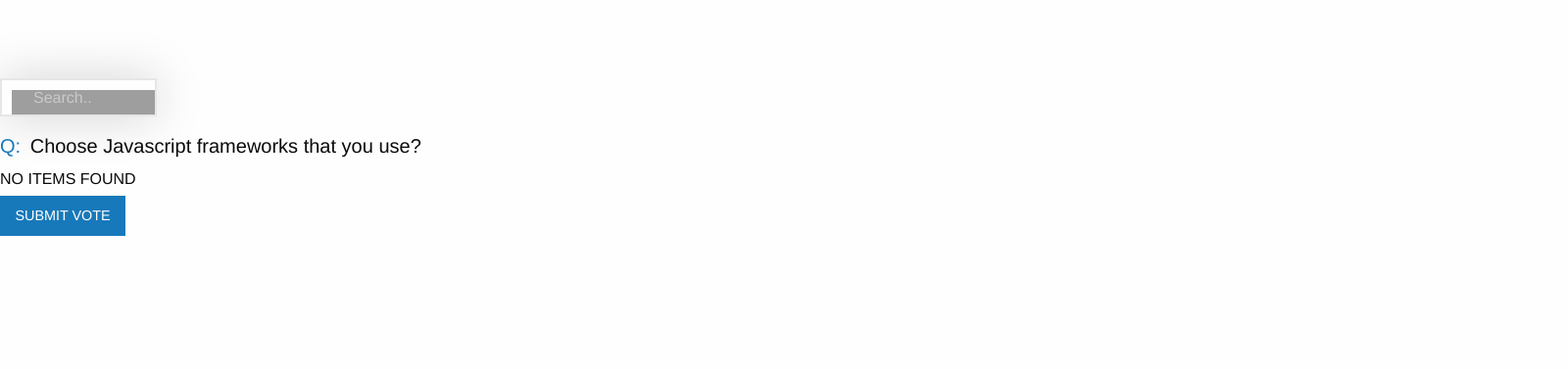
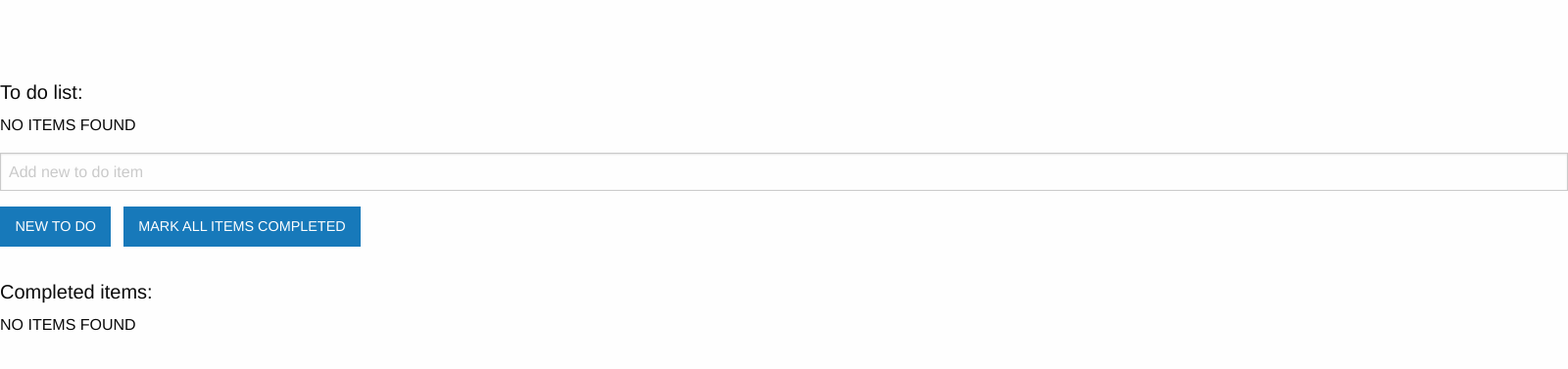
Before and after one commit to HendricksK/todolist, a PHP site: page / in a window 1600 px wide. Shown: the top 377 px of the page at 98% size. Run offline with PHP 8.4, Linux system fonts and the light colour scheme; some libraries are stand-ins or nearby versions; grey boxes are pictures that could not be loaded.

Commit message:
Adding js funcitonality, calling API using xhr, can add, item, just need to add mark item as complete and mark all items as complete

```diff
--- a/assets/css/site.css
+++ b/assets/css/site.css
@@ -19,25 +19,25 @@
   width: 100%;
 }
 
-.polls {
+.todo {
   margin-bottom: 1rem;
 }
 
-.polls .polls-question {
+.todo .todo-question {
   margin-bottom: .5rem;
 }
 
-.polls .polls-question .polls-question-label {
+.todo .todo-question .todo-question-label {
   color: #1779ba;
   font-weight: 500;
   margin-right: .25rem;
 }
 
-.polls .polls-submit {
+.todo .todo-submit {
   margin-top: .3rem;
 }
 
-.polls .polls-submit .button {
+.todo .todo-submit .button {
   margin-right: .5rem;
   text-transform: uppercase;
 }
--- /dev/null
+++ b/assets/js/todo.js
@@ -0,0 +1,94 @@
+(function() {
+
+	getAllToDoItems();
+	getAllCompletedItems();
+	document.getElementById('add-new-item').addEventListener('click', addNewToDoItem);
+
+})();
+
+function getAllToDoItems() {
+	var xhr = new XMLHttpRequest();
+	xhr.open('GET','http://192.168.33.10/todolist/public/get-all-todo/1');
+	xhr.onload = function() {
+	    if (xhr.status === 200) {
+	        // alert('User\'s name is ' + xhr.responseText);
+	        var toDoList = JSON.parse(xhr.responseText);
+	        var toDoListDom = '';
+
+			for(var x = 0; x < toDoList.length; x++) {
+				console.log(toDoList[x]);
+				toDoListDom = toDoListDom + '<div><input id="checkbox1" type="checkbox"><label for="checkbox1">' + toDoList[x]['description'] + ' - ' + toDoList[x]['insert_date'] + '</label></div>';
+			}
+			document.getElementById('to-do-list').innerHTML = toDoListDom;
+	    }
+	    else {
+	        alert('Request failed.  Returned status of ' + xhr.status);
+	    }
+	};
+	xhr.send();
+}
+
+function addNewToDoItem() {
+	var description = document.getElementById('new-todo-item').value;
+	var id = 1;
+	var postParams = 'id=' +  id + '&description=' + description;
+
+    xhr = new XMLHttpRequest();
+	xhr.open('POST', 'http://192.168.33.10/todolist/public/new-to-do-item');
+	xhr.setRequestHeader('Content-Type', 'application/x-www-form-urlencoded');
+
+	xhr.onreadystatechange = function() {
+    if(xhr.status != 200) {
+        	alert('An error has occured, please try again');
+    	}
+	}
+	xhr.send(postParams);
+
+	reloadToDoList();
+	document.getElementById('new-todo-item').value = '';
+}
+
+function reloadToDoList() {
+	var xhr = new XMLHttpRequest();
+	xhr.open('GET','http://192.168.33.10/todolist/public/get-all-todo/1');
+	xhr.onload = function() {
+	    if (xhr.status === 200) {
+	        // alert('User\'s name is ' + xhr.responseText);
+	        var toDoList = JSON.parse(xhr.responseText);
+	        var toDoListDom = '';
+
+			for(var x = 0; x < toDoList.length; x++) {
+				console.log(toDoList[x]);
+				toDoListDom = toDoListDom + '<div><input id="checkbox1" type="checkbox"><label for="checkbox1">' + toDoList[x]['description'] + ' - ' + toDoList[x]['insert_date'] + '</label></div>';
+			}
+			document.getElementById('to-do-list').innerHTML = toDoListDom;
+	    }
+	    else {
+	        alert('Request failed.  Returned status of ' + xhr.status);
+	    }
+	};
+	xhr.send();
+}
+
+function getAllCompletedItems() {
+	// to-do-list-completed
+	var xhr = new XMLHttpRequest();
+	xhr.open('GET','http://192.168.33.10/todolist/public/get-completed-todo/1');
+	xhr.onload = function() {
+	    if (xhr.status === 200) {
+	        // alert('User\'s name is ' + xhr.responseText);
+	        var toDoList = JSON.parse(xhr.responseText);
+	        var toDoListDom = '';
+
+			for(var x = 0; x < toDoList.length; x++) {
+				console.log(toDoList[x]);
+				toDoListDom = toDoListDom + '<div><label>' + toDoList[x]['description'] + '</label></div>';
+			}
+			document.getElementById('to-do-list-completed').innerHTML = toDoListDom;
+	    }
+	    else {
+	        alert('Request failed.  Returned status of ' + xhr.status);
+	    }
+	};
+	xhr.send();
+}
--- a/index.php
+++ b/index.php
@@ -8,67 +8,35 @@
 <body>
 	<div class="wrapper">
 		<div class="row small-12 medium-8 large-6 columns align-center">
-			<input type="search" name="search" placeholder="Search.." class="animated-search-form">
-				<!-- Checkboxes -->
-				<div class="polls">
-				  <h5 class="polls-question">
-				    <span class="polls-question-label">Q:</span>
-				    Choose Javascript frameworks that you use?
-				  </h5>
-				  <div class="polls-options" id="to-do-list">
+			<div class="todo">
+				<h5 class="todo-question">
+				   	To do list:
+				</h5>
+				<div class="todo-options" id="to-do-list">
 				  	NO ITEMS FOUND
-				  </div>
-				  <div class="polls-submit">
-				    <input type="submit" class="button" value="Submit Vote">
-				  </div>
 				</div>
+			</div>
+			<div class="todo">
+				<input type="text" name="new-todo-item" id="new-todo-item" placeholder="Add new to do item">
+				<div class="todo-submit">
+				    <input type="submit" class="button" value="New to do" id="add-new-item">
+				    <input type="submit" class="button" value="Mark all items completed" id="complete-all-items">
+				</div>
+			</div>
+			<div class="todo">
+				<h5 class="todo-question">
+				    Completed items:
+				</h5>
+				<div class="todo-options" id="to-do-list-completed">
+				  	NO ITEMS FOUND
+				</div>
+			</div>
 		</div>
 	</div>
 </body>
 <footer>
+	<script type="text/javascript" src="./assets/js/todo.js"></script>
 	<script type="text/javascript" src="https://cdnjs.cloudflare.com/ajax/libs/jquery/3.2.1/jquery.slim.min.js"></script>
 	<script type="text/javascript" src="https://cdn.jsdelivr.net/foundation/6.2.4/foundation.min.js"></script>
 </footer>
 </html>
-
-<script type="text/javascript">
-	(function() {
-		var xhr = new XMLHttpRequest();
-		xhr.open('GET','http://192.168.33.10/todolist/public/get-all-todo/1');
-		xhr.onload = function() {
-		    if (xhr.status === 200) {
-		        // alert('User\'s name is ' + xhr.responseText);
-		        var toDoList = JSON.parse(xhr.responseText);
-		        var toDoListDom = '';
-
-				for(var x = 0; x < toDoList.length; x++) {
-					console.log(toDoList[x]);
-					toDoListDom = toDoListDom + '<div><input id="checkbox1" type="checkbox"><label for="checkbox1">' + toDoList[x]['description'] + '</label></div>';
-				}
-				document.getElementById('to-do-list').innerHTML = toDoListDom;
-		    }
-		    else {
-		        alert('Request failed.  Returned status of ' + xhr.status);
-		    }
-		};
-		xhr.send();
-	})();
-
-</script>
-
-<!-- <div>
-				      <input id="checkbox1" type="checkbox">
-				      <label for="checkbox1">Angular.js</label>
-				    </div>
-				    <div>
-				      <input id="checkbox2" type="checkbox">
-				      <label for="checkbox2">React.js</label>
-				    </div>
-				    <div>
-				      <input id="checkbox3" type="checkbox">
-				      <label for="checkbox3">Vue.js</label>
-				    </div>
-				    <div>
-				      <input id="checkbox4" type="checkbox">
-				      <label for="checkbox4">Knockout.js</label>
-				    </div> -->
```
Also changed, not shown: controller/class.toDoListController.php (+59 -7 lines), public/index.php (+28 -2 lines), question.md (+3 -3 lines).
